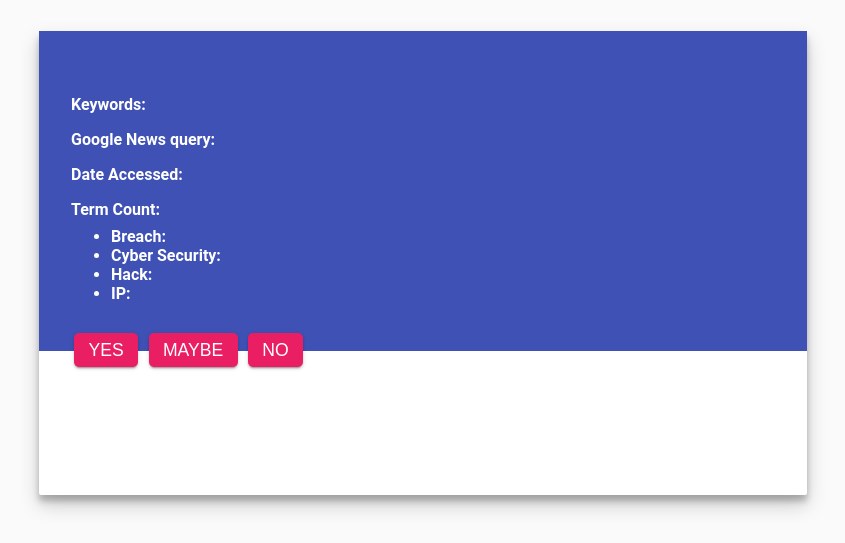
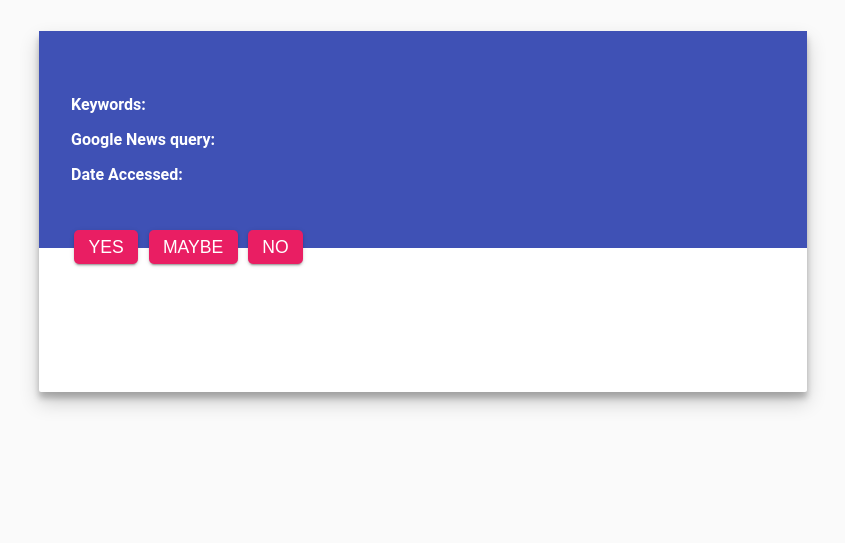
Before and after one commit to SeanLF/CSI4900, a Django app: template active_learning/templates/active_learning/detail.html in a window 1280 px wide. Shown: the top 543 px of the page, without its empty margins (233-1078 px from the left). Run offline with Django 3.2, Linux system fonts and the light colour scheme; the template is opened without the code that fills it, so the values that code supplies are empty.

Commit message:
Change DB schema
- label table
- search query table
- remove features from detail view

```diff
--- a/active_learning/learning.py
+++ b/active_learning/learning.py
@@ -19,7 +19,7 @@ class Learn:
           ssl=True
         )
 
-    articles = Article.objects.all().values('cyber_security_occurences', 'hack_occurences', 'ip_occurences', 'breach_occurences', 'id', 'security_breach')
+    articles = Article.objects.all()
 
     def learn(self):
         lookup_table = []
@@ -28,8 +28,7 @@ class Learn:
 
         for article in self.articles:
             lookup_table.append(article['id'])
-            X.append([float(article['breach_occurences']), float(article['cyber_security_occurences']),
-                      float(article['hack_occurences']), float(article['ip_occurences'])])
+            X.append([0, 0, 0, 0])
             Y.append(article['security_breach'])
 
         dataset = Dataset(X, Y)
--- a/active_learning/templates/active_learning/detail.html
+++ b/active_learning/templates/active_learning/detail.html
@@ -22,28 +22,6 @@
     <div class="date_accessed">
       <label for="date_accessed">Date Accessed</label>
       <span id="date_accessed">{{ article.date_accessed }}</span>
-    </div>
-
-    <div class="term_frequencies">
-      <label>Term Count</label>
-      <ul>
-        <li>
-          <label>Breach</label>
-          <span>{{ article.breach_occurences }}</span>
-        </li>
-        <li>
-          <label>Cyber Security</label>
-          <span>{{ article.cyber_security_occurences }}</span>
-        </li>
-        <li>
-          <label>Hack</label>
-          <span>{{ article.hack_occurences }}</span>
-        </li>
-        <li>
-          <label>IP</label>
-          <span>{{ article.ip_occurences }}</span>
-        </li>
-      </ul>
     </div>
   </div>
 
```
Also changed, not shown: active_learning/models.py (+9 -10 lines), active_learning/migrations/0004_auto_20161031_1921.py (added).
